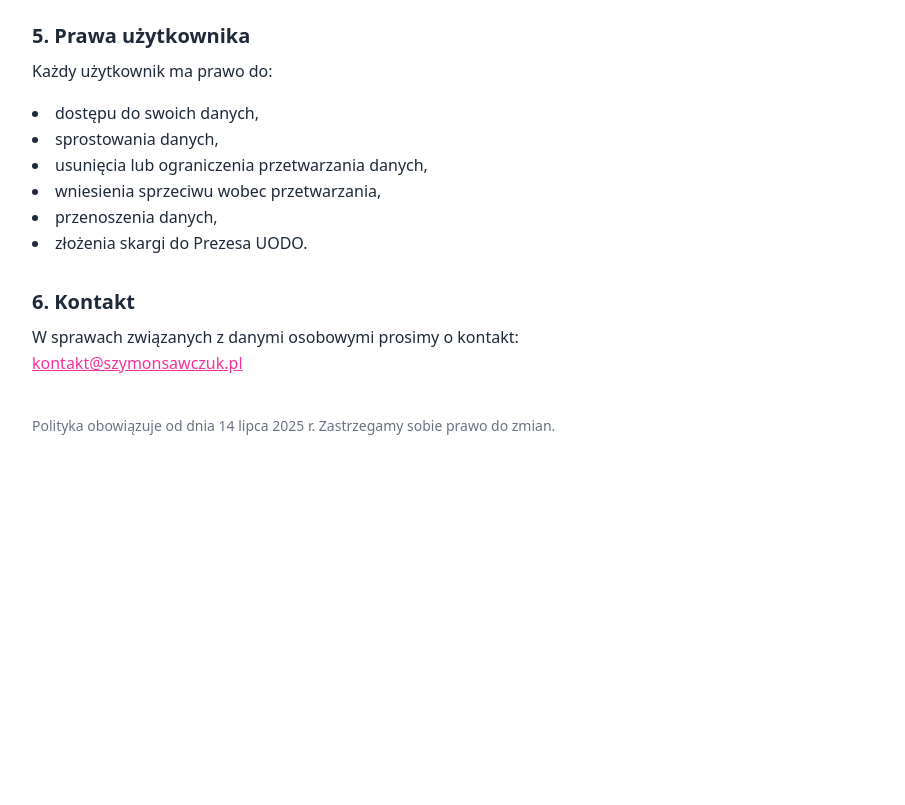
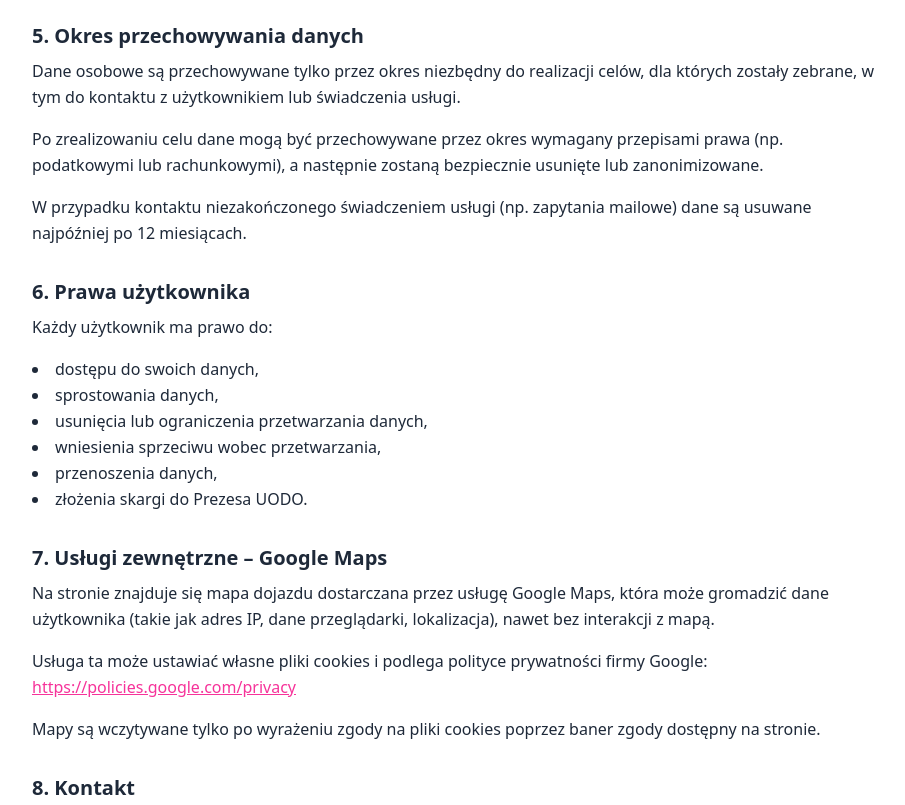
Before and after one commit to SzymonSawczuk/olsztyn-podolog, a plain HTML site: page src/policy.html in a window 1280 px wide. Shown: the part 760-1565 px from the top of the page, without its empty margins (184-1089 px from the left). Before the commit the page ends 1260 px from the top, so only its background shows below. Drawn offline with nearby package versions, Linux system fonts and the light colour scheme.

Commit message:
Felina v2.1

```diff
--- a/src/features/gallery/gallery.js
+++ b/src/features/gallery/gallery.js
@@ -10,14 +10,14 @@ function loadPictures() {
 }
 
 const imageTemplate = (sliceIndex, pictureIndex, imgPath) => {
-  return `<a class="grid-${sliceIndex}${pictureIndex} will-change-transform parallax" href = "${PATH_MAX}${imgPath.split('/').at(-1)}">
-            <img src="${imgPath}" class="h-100 object-cover
+  return `<a class="grid-${sliceIndex}${pictureIndex} h-100 will-change-transform parallax" href = "${PATH_MAX}${imgPath.split('/').at(-1)}">
+            <img src="${imgPath}" class="h-[100%] object-cover
               border border-black/20 lg:border-transparent
               backdrop-blur-none lg:backdrop-blur-xs
               ring-0 lg:ring-1 lg:ring-white/10
               shadow-none lg:shadow-lg
               transition-transform duration-300 transform hover:scale-102
-              rounded-2xl opacity-90 cursor-pointer" alt="${imgPath.split('.')[0]}" height="300" width="300"/>
+              rounded-2xl opacity-90 cursor-pointer" alt="${imgPath.split('.')[0]}" width="300"/>
           </div>`;
 };
 
--- a/src/policy.html
+++ b/src/policy.html
@@ -50,7 +50,23 @@
           Dane nie są przekazywane podmiotom trzecim, z wyjątkiem sytuacji wymaganych przepisami prawa.
         </p>
 
-        <h2 class="text-xl font-semibold mt-8 mb-2">5. Prawa użytkownika</h2>
+        <h2 class="text-xl font-semibold mt-8 mb-2">5. Okres przechowywania danych</h2>
+        <p class="mb-4">
+          Dane osobowe są przechowywane tylko przez okres niezbędny do realizacji celów, dla których zostały zebrane,
+          w tym do kontaktu z użytkownikiem lub świadczenia usługi.
+        </p>
+
+        <p class="mb-4">
+          Po zrealizowaniu celu dane mogą być przechowywane przez okres wymagany przepisami prawa (np. podatkowymi lub rachunkowymi),
+          a następnie zostaną bezpiecznie usunięte lub zanonimizowane.
+        </p>
+
+        <p class="mb-4">
+          W przypadku kontaktu niezakończonego świadczeniem usługi (np. zapytania mailowe) dane są usuwane najpóźniej po 12 miesiącach.
+        </p>
+
+
+        <h2 class="text-xl font-semibold mt-8 mb-2">6. Prawa użytkownika</h2>
         <p class="mb-4">
           Każdy użytkownik ma prawo do:
           <ul class="list-disc list-inside mt-2">
@@ -63,8 +79,26 @@
           </ul>
           </p>
 
+          <h2 class="text-xl font-semibold mt-8 mb-2">7. Usługi zewnętrzne – Google Maps</h2>
+          <p class="mb-4">
+            Na stronie znajduje się mapa dojazdu dostarczana przez usługę Google Maps, która może gromadzić dane użytkownika
+            (takie jak adres IP, dane przeglądarki, lokalizacja), nawet bez interakcji z mapą.
+          </p>
 
-        <h2 class="text-xl font-semibold mt-8 mb-2">6. Kontakt</h2>
+          <p class="mb-4">
+            Usługa ta może ustawiać własne pliki cookies i podlega polityce prywatności firmy Google:
+            <a href="https://policies.google.com/privacy?hl=pl" class="text-pink-500 underline" target="_blank" rel="noopener">
+              https://policies.google.com/privacy
+            </a>
+          </p>
+
+          <p class="mb-4">
+            Mapy są wczytywane tylko po wyrażeniu zgody na pliki cookies poprzez baner zgody dostępny na stronie.
+          </p>
+
+
+
+        <h2 class="text-xl font-semibold mt-8 mb-2">8. Kontakt</h2>
         <p class="mb-4">
           W sprawach związanych z danymi osobowymi prosimy o kontakt:<br>
           <a href="mailto:kontakt@example.pl" class="text-pink-500 underline">kontakt@szymonsawczuk.pl</a>
```
Also changed, not shown: index.html (+7 -7 lines), src/features/about/about.html (+6 -9 lines), src/features/header/header.html (+0 -1 lines).
